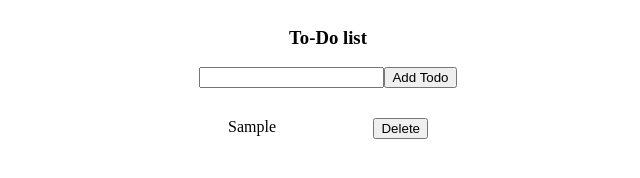
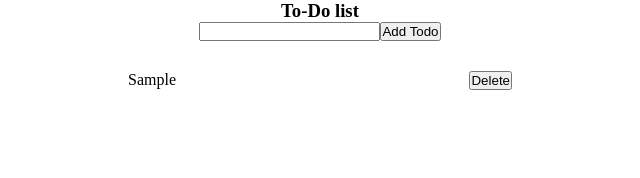
Before and after one commit to acciojob/todo-react-pankajmokashi, a React app: page / in a window 1280 px wide. Both pictures are taken after typing "Sample" into the empty fields and a click on the button "Add Todo". Shown: the whole page, without its empty margins (320-960 px from the left). Built offline with nearby package versions, Linux system fonts and the light colour scheme.

Commit message:
submitting code-Tue Jul 25 2023 17:39:58 GMT+0530 (India Standard Time)

```diff
--- a/src/components/Todo.js
+++ b/src/components/Todo.js
@@ -17,21 +17,21 @@ const Todo = () => {
                     }
                 }}>Add Todo</button>
             </div>
-            <div className="list-container">
+            <ul className="list-container">
             {
                 todoList.length > 0 &&
                 todoList.map((ele) => (
-                    <div className="todo-item">
+                    <li className="todo-item">
                         <span>{ele}</span>
                         <button onClick={() => {
                             setTodoList(todoList.filter((i) => (
                                 i !== ele
                             )))
                         }}>Delete</button>
-                    </div>
+                    </li>
                 ))
             }
-            </div>
+            </ul>
         </div>
     )
 }
--- a/src/styles/App.css
+++ b/src/styles/App.css
@@ -1,4 +1,7 @@
-
+*{
+    margin: 0;
+    padding: 0;
+}
 .container{
     width: 100vw;
     display: flex;
@@ -14,9 +17,13 @@
 }
 .list-container{
     margin-top: 30px;
+    list-style-type: none;
+    width: 100%;
+    display: flex;
+    justify-content: center;
 }
 .todo-item{
-    width: 200px;
+    width: 60%;
     display: flex;
     justify-content: space-between;
 }
```
